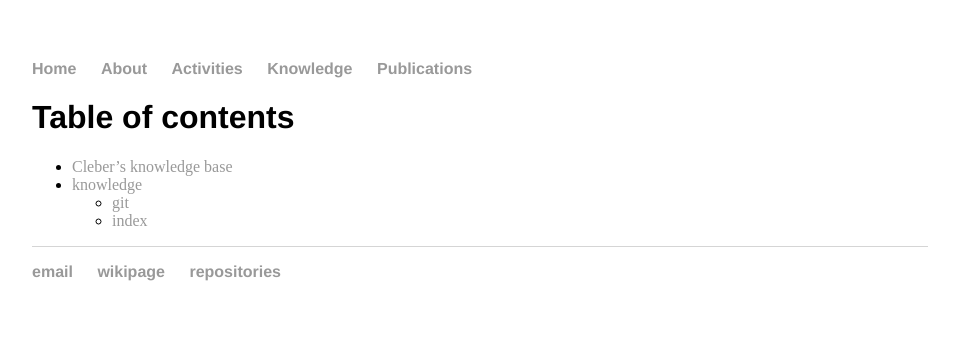
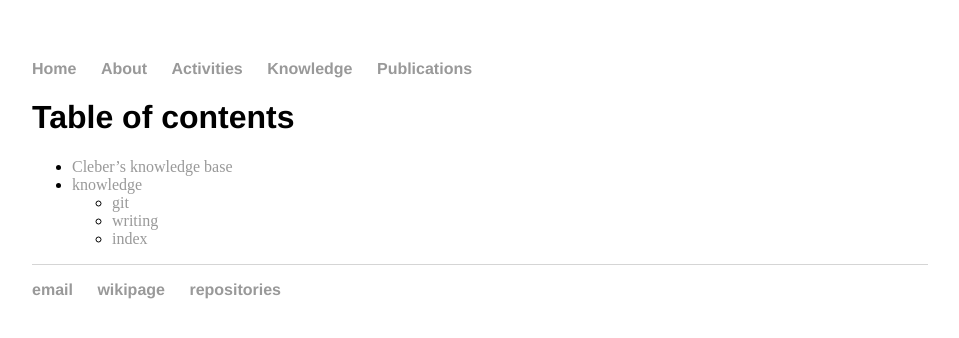
Before and after one commit to cleberjamaral/cleberjamaral.github.io, a Jekyll site: the page built from SUMMARY.md, in a window 1280 px wide. Shown: the top 338 px of the page, without its empty margins (160-1119 px from the left). Built offline with Jekyll 4.4.1, drawn with Linux system fonts in a browser that asks for light colours; our own code applies the rules of GitHub Pages for plain Markdown files.

Commit message:
Update SUMMARY.md

```diff
--- a/SUMMARY.md
+++ b/SUMMARY.md
@@ -3,4 +3,5 @@
 * [Cleber's knowledge base](README.md)
 * [knowledge](knowledge/README.md)
   * [git](knowledge/git.md)
+  * [writing](knowledge/writing.md)
   * [index](knowledge/index.md)
```
